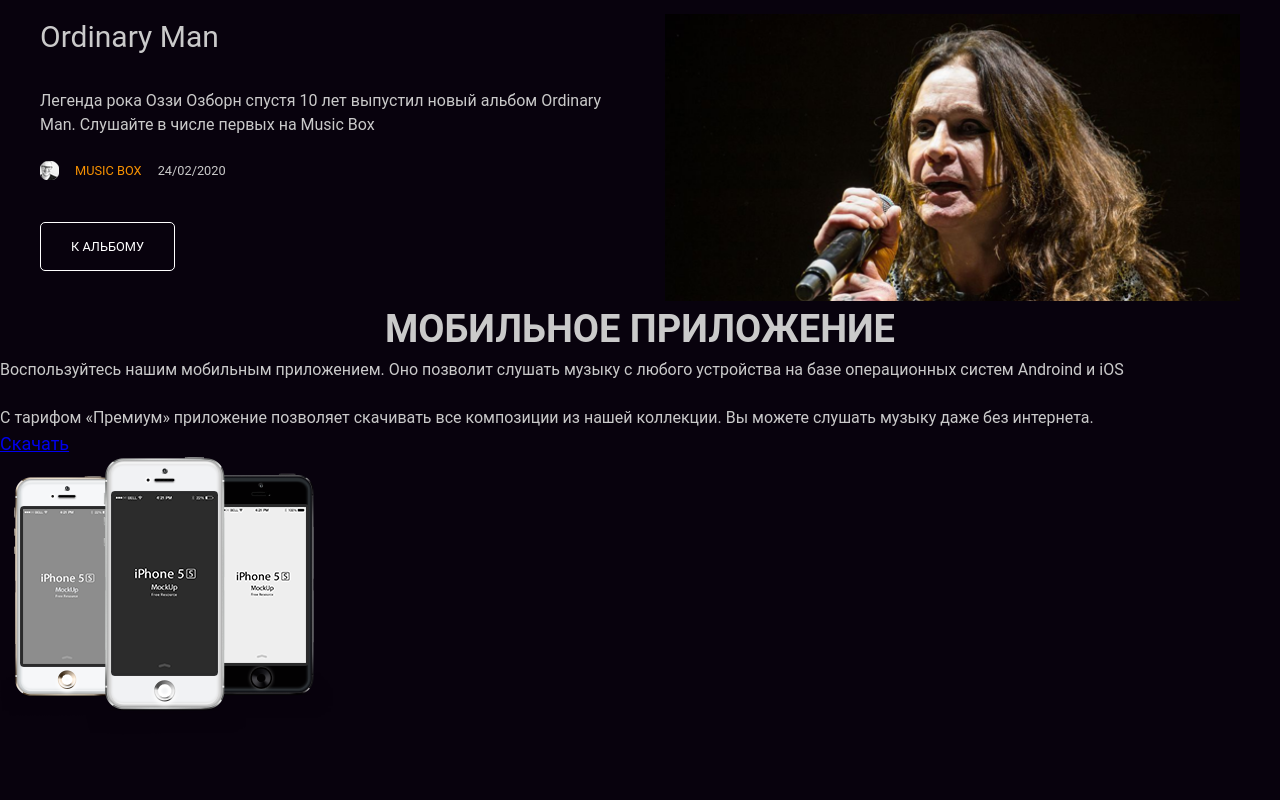
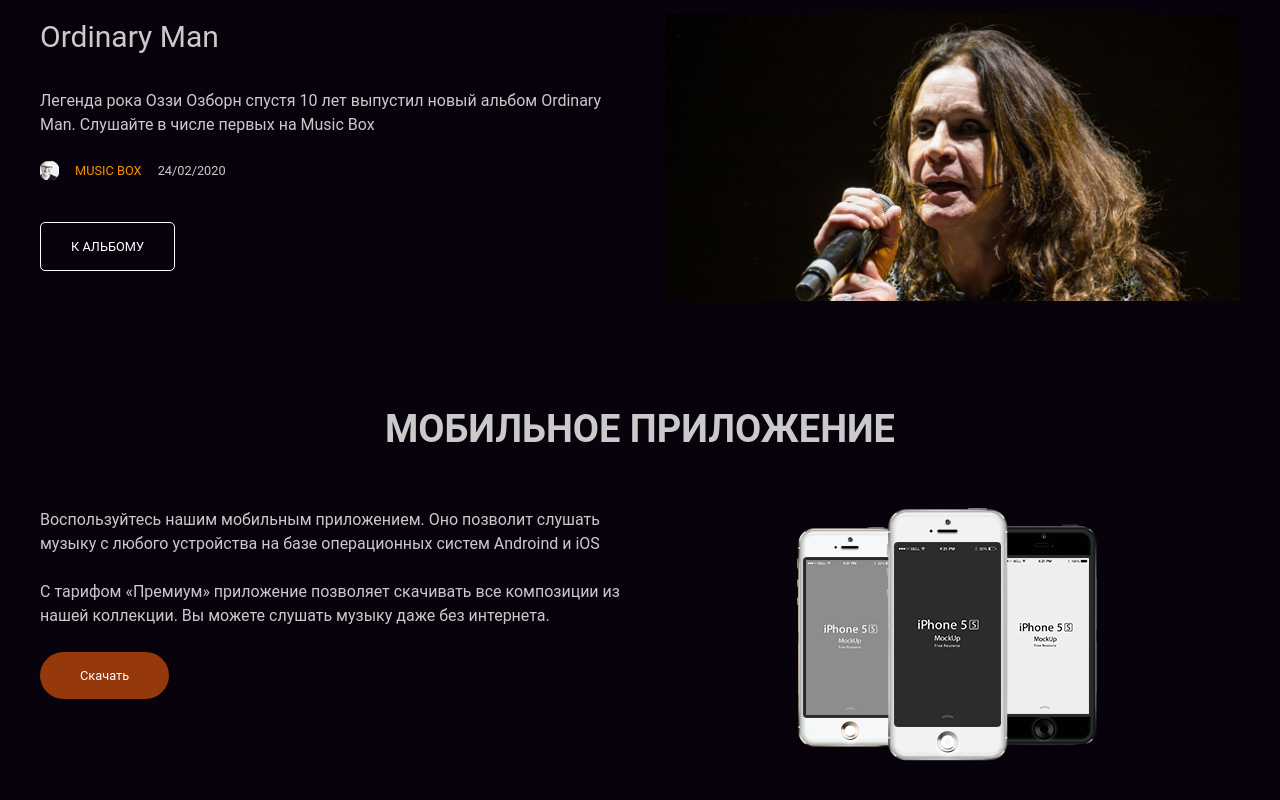
Before and after one commit to CoinerLo/layout-designer-project-lvl2, a plain HTML site: page src/index.html in a window 1280 px wide. Shown: the part 2211-3011 px from the top of the page. Before the commit the page ends 2953 px from the top, so only its background shows below. Drawn offline with Linux system fonts and the light colour scheme.

Commit message:
Add app-mobile section

```diff
--- a/src/index.html
+++ b/src/index.html
@@ -105,7 +105,7 @@
           <div class="news-body">
             <h3 class="news-h3 margin-bottom-30">Ordinary Man</h3>
             <p>Легенда рока Оззи Озборн спустя 10 лет выпустил новый альбом Ordinary Man. Слушайте в числе первых на Music Box</p>
-            <div class="news-footer margin-top-24">
+            <div class="margin-top-24">
               <div class="news-author margin-bottom-50">
                 <img class="news-author-avatar" src="images/avatar.png" alt="Avatar">
                 <span class="news-author-name font-and-line-size">Music box</span>
@@ -117,17 +117,17 @@
         </div>
       </section>
 
-      <section id="" class="">
-        <h2 class="">Мобильное приложение</h2>
-        <div class="">
-          <div class="">
-            <p>
+      <section id="page-app" class="container padding-top-100 padding-bottom-100 app">
+        <h2 class="margin-bottom-50">Мобильное приложение</h2>
+        <div class="app-mobile d-flex fx-dir-reverse">
+          <img class="app-img" src="images/iphone.png" alt="Iphone">
+          <div class="app-content">
+            <p class="app-content-txt margin-bottom-32">
               Воспользуйтесь нашим мобильным приложением. Оно позволит слушать музыку с любого устройства на базе операционных систем Androind и iOS <br><br>
               С тарифом «Премиум» приложение позволяет скачивать все композиции из нашей коллекции. Вы можете слушать музыку даже без интернета.
             </p>
-            <a class="" href="#">Скачать</a>
+            <a class="btn btn-app text-decor-none" href="#">Скачать</a>
           </div>
-          <img class="" src="images/iphone.png" alt="Iphone">
         </div>
 
       </section>
--- /dev/null
+++ b/src/scss/_app-mobile.scss
@@ -0,0 +1,47 @@
+.app-mobile {
+
+}
+
+.app-content {
+  width: 50%;
+}
+
+.app-content-txt {
+
+}
+
+.btn-app {
+  padding: 16px 40px;
+
+  background-color: $red;
+
+  border-radius: 32px;
+  border: none;
+
+  font-size: 12.8px;
+  line-height: 150%;
+
+  text-transform: none;
+}
+
+.app-img {
+  margin: 0 10.33% 0 12%;
+}
+
+@media(max-width: 850px) {
+  .app-mobile {
+    flex-direction: column;
+  }
+
+  .app-content {
+    width: 100%;
+  }
+
+  .container {
+    margin: 118px auto;
+  }
+
+  .app-img {
+    margin-bottom: 16px;
+  }
+}
--- a/src/scss/_general.scss
+++ b/src/scss/_general.scss
@@ -50,6 +50,10 @@ p {
   white-space: nowrap;
 }
 
+.d-flex {
+  display: flex;
+}
+
 .fx-dir-reverse {
   flex-direction: row-reverse;
 }
@@ -93,6 +97,10 @@ p {
   padding-top: 100px;
 }
 
+.padding-bottom-100 {
+  padding-bottom: 100px;
+}
+
 .bg-trans {
   background-color: transparent;
 }
--- a/src/scss/_news.scss
+++ b/src/scss/_news.scss
@@ -15,10 +15,6 @@
   line-height: 45px;
   text-transform: capitalize;
   text-align: left;
-}
-
-.news-footer {
-
 }
 
 .news-author {
--- a/src/scss/app.scss
+++ b/src/scss/app.scss
@@ -6,3 +6,4 @@
 @import "_mobile-header-banner";
 @import "_pricing";
 @import "_news";
+@import "_app-mobile";
```
Also changed, not shown: src/css/app.css.
